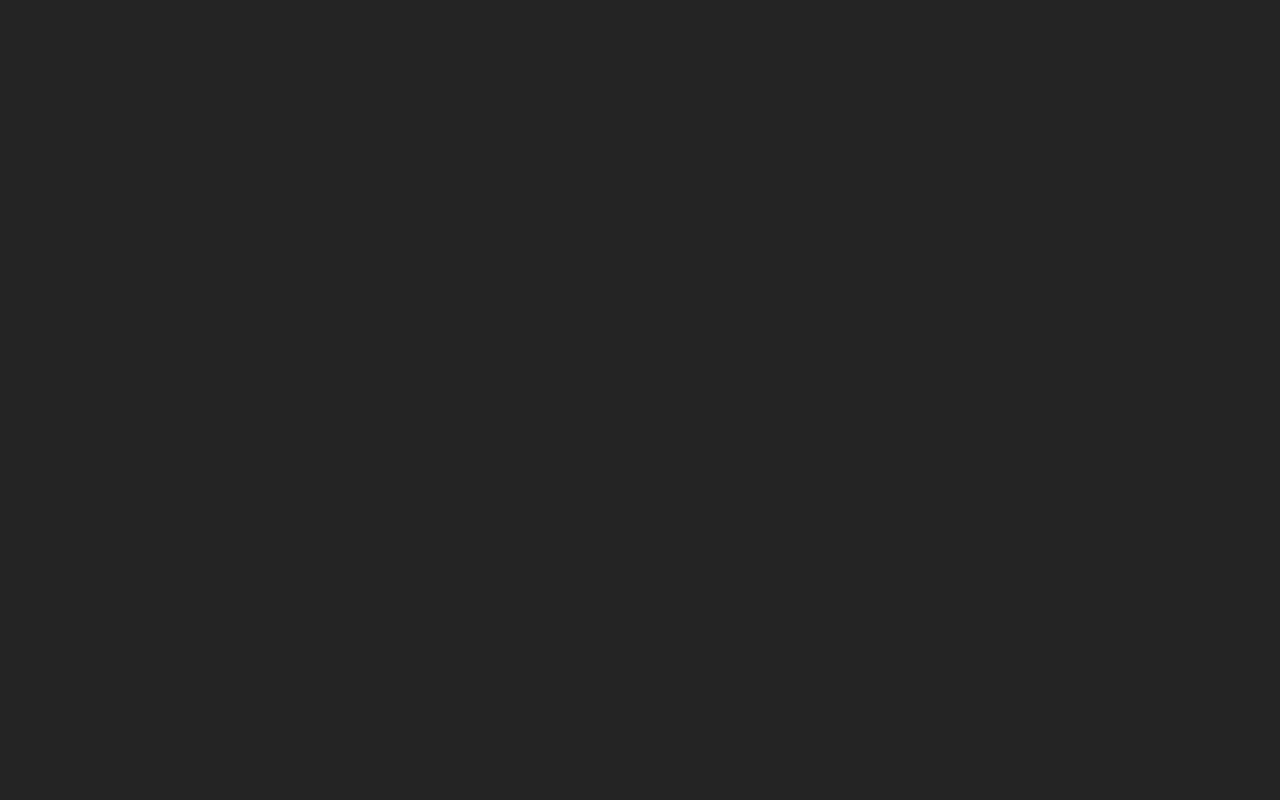
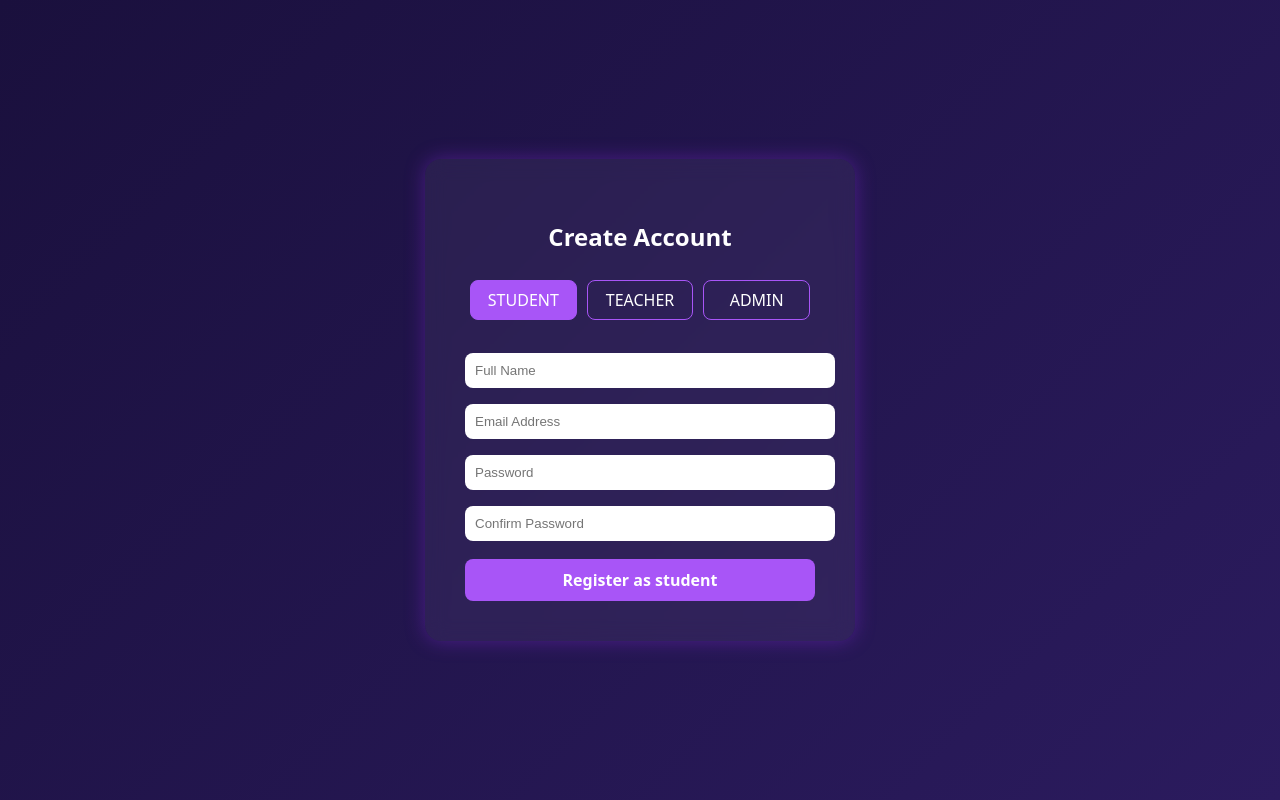
Before and after one commit to saachirk/quiz-builder, a React app in the folder frontend/: page /register in a window 1280 px wide. Before the commit this address had no page. Built offline with nearby package versions, Linux system fonts and the light colour scheme; the HTML template or start-up script is replaced by a standard one.

Commit message:
Added registration page with routing and UI

```diff
--- a/frontend/src/App.tsx
+++ b/frontend/src/App.tsx
@@ -2,6 +2,8 @@ import React from 'react';
 import { BrowserRouter as Router, Routes, Route } from 'react-router-dom';
 import Home from './components/Home';
 import Login from './components/login';
+import Register from "./components/Register";
+
 
 const App: React.FC = () => {
   return (
@@ -9,6 +11,7 @@ const App: React.FC = () => {
       <Routes>
         <Route path="/" element={<Home />} />
         <Route path="/login" element={<Login />} />
+        <Route path="/register" element={<Register />} />
       </Routes>
     </Router>
   );
--- a/frontend/src/components/Home.tsx
+++ b/frontend/src/components/Home.tsx
@@ -11,7 +11,7 @@ const Home: React.FC = () => {
         <h1 className="logo">QuizBuilder</h1>
         <div>
           <button className="nav-btn" onClick={() => navigate("/login")}>Login</button>
-          <button className="nav-btn signup">Sign Up</button>
+          <button className="nav-btn signup" onClick={() => navigate("/register")}>Sign Up</button>
         </div>
       </nav>
 
--- /dev/null
+++ b/frontend/src/components/Register.tsx
@@ -0,0 +1,93 @@
+import { useState } from "react";
+import { useNavigate } from "react-router-dom";
+import "../styles/Home.css";   // for navbar styling
+import "../styles/Register.css";
+import "../styles/Register.css";
+
+
+const Register = () => {
+  const navigate = useNavigate();
+  const [role, setRole] = useState("student");
+  const [formData, setFormData] = useState({
+    name: "",
+    email: "",
+    password: "",
+    confirmPassword: "",
+  });
+
+  const handleChange = (e: React.ChangeEvent<HTMLInputElement>) => {
+    setFormData({
+      ...formData,
+      [e.target.name]: e.target.value,
+    });
+  };
+
+  const handleSubmit = (e: React.FormEvent) => {
+    e.preventDefault();
+    console.log("Form Data:", { ...formData, role });
+  };
+
+  return (
+    <div className="register-container">
+      <div className="register-card">
+        <h2>Create Account</h2>
+
+        <div className="role-selector">
+          {["student", "teacher", "admin"].map((r) => (
+            <button
+              key={r}
+              className={role === r ? "role-btn active" : "role-btn"}
+              onClick={() => setRole(r)}
+            >
+              {r.toUpperCase()}
+            </button>
+          ))}
+        </div>
+
+        <form onSubmit={handleSubmit}>
+          <input
+            type="text"
+            name="name"
+            placeholder="Full Name"
+            value={formData.name}
+            onChange={handleChange}
+            required
+          />
+
+          <input
+            type="email"
+            name="email"
+            placeholder="Email Address"
+            value={formData.email}
+            onChange={handleChange}
+            required
+          />
+
+          <input
+            type="password"
+            name="password"
+            placeholder="Password"
+            value={formData.password}
+            onChange={handleChange}
+            required
+          />
+
+          <input
+            type="password"
+            name="confirmPassword"
+            placeholder="Confirm Password"
+            value={formData.confirmPassword}
+            onChange={handleChange}
+            required
+          />
+
+          <button type="submit" className="register-btn">
+            Register as {role}
+          </button>
+        </form>
+      </div>
+    </div>
+  );
+};
+
+export default Register;
--- /dev/null
+++ b/frontend/src/styles/Register.css
@@ -0,0 +1,64 @@
+.register-container {
+  min-height: 100vh;
+  background: linear-gradient(135deg, #1a103d, #2b1b5e);
+  display: flex;
+  justify-content: center;
+  align-items: center;
+}
+
+.register-card {
+  background: rgba(255, 255, 255, 0.05);
+  padding: 40px;
+  border-radius: 16px;
+  width: 350px;
+  backdrop-filter: blur(10px);
+  box-shadow: 0 0 20px rgba(138, 43, 226, 0.4);
+  text-align: center;
+  color: white;
+}
+
+.register-card h2 {
+  margin-bottom: 20px;
+}
+
+.role-selector {
+  display: flex;
+  justify-content: space-between;
+  margin-bottom: 20px;
+}
+
+.role-btn {
+  flex: 1;
+  margin: 5px;
+  padding: 8px;
+  border: none;
+  background: transparent;
+  color: white;
+  border-radius: 8px;
+  cursor: pointer;
+  border: 1px solid #a855f7;
+}
+
+.role-btn.active {
+  background: #a855f7;
+}
+
+.register-card input {
+  width: 100%;
+  padding: 10px;
+  margin: 8px 0;
+  border-radius: 8px;
+  border: none;
+}
+
+.register-btn {
+  width: 100%;
+  padding: 10px;
+  margin-top: 10px;
+  background: #a855f7;
+  border: none;
+  border-radius: 8px;
+  color: white;
+  font-weight: bold;
+  cursor: pointer;
+}
```
Also changed, not shown: frontend/package.json (+5 -2 lines), 2 other files (tests, documents, lock files or other folders).
